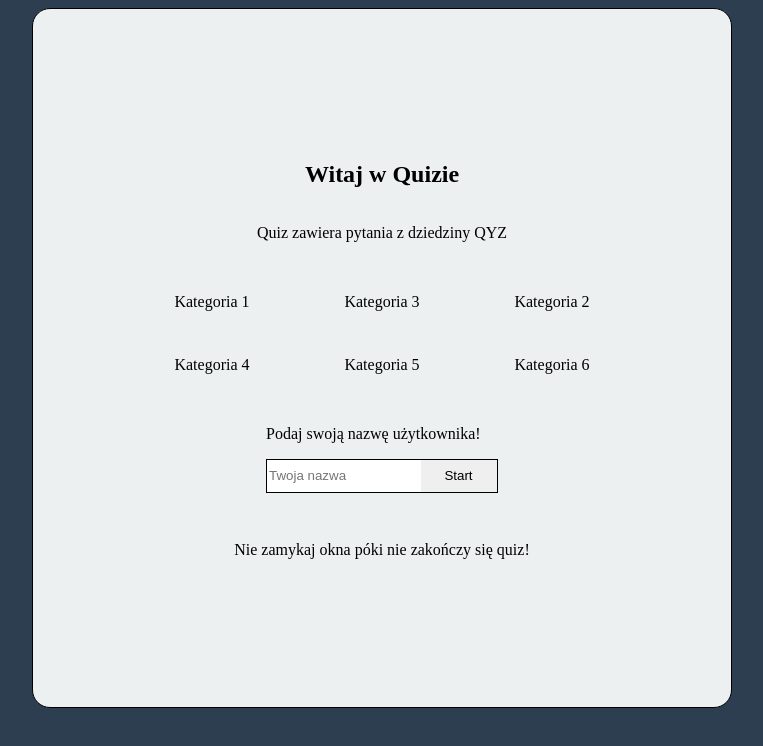
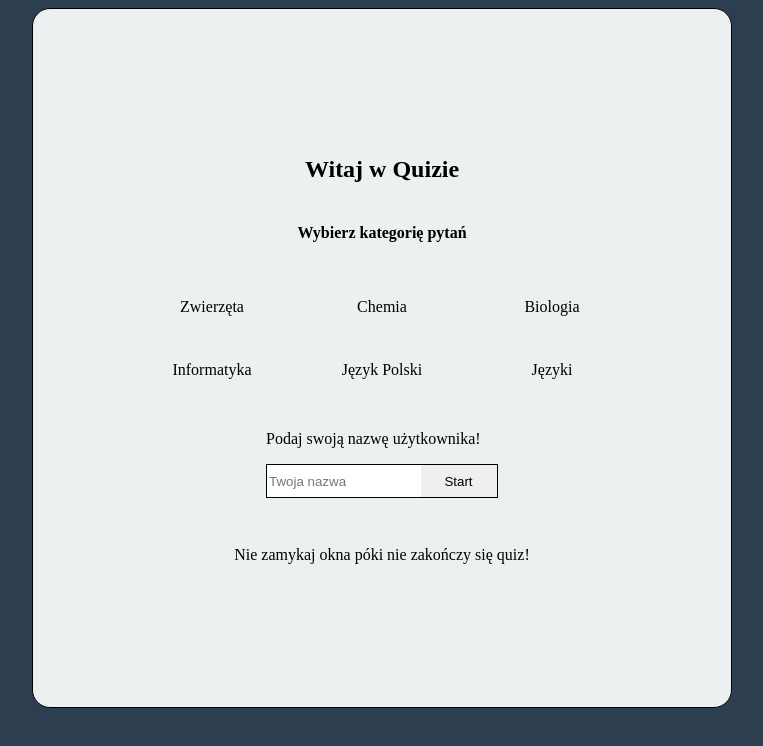
Before and after one commit to kkolcz/angular-quiz-app, an Angular app: page / in a window 1280 px wide. Shown: the top 746 px of the page, without its empty margins (258-1021 px from the left). Built offline with nearby package versions, Linux system fonts and the light colour scheme.

Commit message:
add category selection

```diff
--- a/src/app/app.component.html
+++ b/src/app/app.component.html
@@ -1,9 +1,9 @@
 <header></header>
 <main>
   <div class="quizContainer">
-    <app-start-app *ngIf="!quizStarted" (quizStartEvent)="startQuiz($event)"
-      (setUserNameEvent)="setUserName($event)"></app-start-app>
-    <app-quiz-app *ngIf="quizStarted && !quizEnd" [userName]="userName"
+    <app-start-app *ngIf="!quizStarted" (quizStartEvent)="startQuiz($event)" (setUserNameEvent)="setUserName($event)"
+      (setCategoryEvent)="setCategory($event)"></app-start-app>
+    <app-quiz-app *ngIf="quizStarted && !quizEnd" [userName]="userName" [category]="category"
       (quizSubmitEvent)="submitQuiz($event)"></app-quiz-app>
     <app-submit-quiz-app *ngIf="quizEnd" [points]="points" [userName]="userName"></app-submit-quiz-app>
   </div>
--- a/src/app/app.component.ts
+++ b/src/app/app.component.ts
@@ -8,6 +8,7 @@ import { Component } from '@angular/core';
 export class AppComponent {
   title = 'angular-quiz-app';
   userName: string = 'unknown';
+  category: string = '';
 
   quizStarted = false;
   quizEnd = false;
@@ -25,4 +26,8 @@ export class AppComponent {
   setUserName(userName: string) {
     this.userName = userName;
   }
+
+  setCategory(category: string) {
+    this.category = category;
+  }
 }
--- a/src/app/quiz-app/quiz-app.component.html
+++ b/src/app/quiz-app/quiz-app.component.html
@@ -1,5 +1,6 @@
 <div class="quizContainer">
     <h2>Quiz</h2>
+    <h2>{{category}}</h2>
     <p class="question">{{questionNumber}}. {{questionsList[questionNumber-1].question}}</p>
     <div class="answer" (click)="selectAnswer(0)">{{questionsList[questionNumber-1].options[0].answer}}</div>
     <div class="answer" (click)="selectAnswer(1)">{{questionsList[questionNumber-1].options[1].answer}}</div>
--- a/src/app/quiz-app/quiz-app.component.ts
+++ b/src/app/quiz-app/quiz-app.component.ts
@@ -9,6 +9,7 @@ import { HttpClient } from '@angular/common/http';
 export class QuizAppComponent implements OnInit {
   @Output() quizSubmitEvent = new EventEmitter<number>();
   @Input() userName: string = 'unknown';
+  @Input() category: string = '';
 
   questionsList: any = [
     {
@@ -34,8 +35,7 @@ export class QuizAppComponent implements OnInit {
 
   loadQuestions() {
     // const apiUrl = 'http://localhost:3000/questions'
-    const apiUrl =
-      'https://quiz-angular-55f08-default-rtdb.firebaseio.com/questions.json';
+    const apiUrl = `https://quiz-angular-55f08-default-rtdb.firebaseio.com/questions/${this.category}.json`;
     this.http.get(apiUrl).subscribe((res) => {
       this.questionsList = res;
       console.log(this.questionsList);
--- a/src/app/start-app/start-app.component.html
+++ b/src/app/start-app/start-app.component.html
@@ -1,14 +1,19 @@
 <div class="app">
     <h2>Witaj w Quizie</h2>
-    <p>Quiz zawiera pytania z dziedziny QYZ</p>
+
+    <h4>Wybierz kategorię pytań</h4>
     <div class="categories">
-        <div class="one" id="one" (click)="selectCategory($event)">Kategoria 1</div>
-        <div class="two" id="one">Kategoria 2</div>
-        <div class="three" id="one">Kategoria 3</div>
-        <div class="four" id="one">Kategoria 4</div>
-        <div class="five" id="one">Kategoria 5</div>
-        <div class="six" id="one">Kategoria 6</div>
+        <div class="one" id="one" (click)="selectCategory($event)">Zwierzęta</div>
+        <div class="two" id="two" (click)="selectCategory($event)">Biologia</div>
+        <div class="three" id="three" (click)="selectCategory($event)">Chemia</div>
+        <div class="four" id="four" (click)="selectCategory($event)">Informatyka</div>
+        <div class="five" id="five" (click)="selectCategory($event)">Język Polski</div>
+        <div class="six" id="six" (click)="selectCategory($event)">Języki</div>
     </div>
+
+
+
+    <p *ngIf="category">Wybrano Quiz z kategorii: <b>{{category}}</b></p>
 
     <div class="userName">
         <p>Podaj swoją nazwę użytkownika!</p>
--- a/src/app/start-app/start-app.component.ts
+++ b/src/app/start-app/start-app.component.ts
@@ -10,8 +10,10 @@ import { ReactiveFormsModule } from '@angular/forms';
 export class StartAppComponent {
   @Output() quizStartEvent = new EventEmitter<boolean>();
   @Output() setUserNameEvent = new EventEmitter<string>();
+  @Output() setCategoryEvent = new EventEmitter<string>();
 
   name = new FormControl('');
+  category: string | null = null;
 
   error: string = '';
 
@@ -21,11 +23,21 @@ export class StartAppComponent {
       this.error = 'Nie wprowadzono nazwy użytkownika!';
       return;
     }
+
+    if (this.category === null) {
+      this.error = 'Nie wybrano kategorii quizu!';
+      return;
+    }
     this.setUserNameEvent.emit(<string>this.name.value);
     this.quizStartEvent.emit(true);
   }
 
   selectCategory(event: any) {
-    console.log(event.target.id);
+    const selectedCategory: string = event.target.innerText;
+    const selectedCategoryId: string = event.target.id;
+    console.log(selectedCategoryId);
+    this.category = selectedCategory;
+    this.setCategoryEvent.emit(selectedCategoryId);
+    // console.log(event.target);
   }
 }
```
